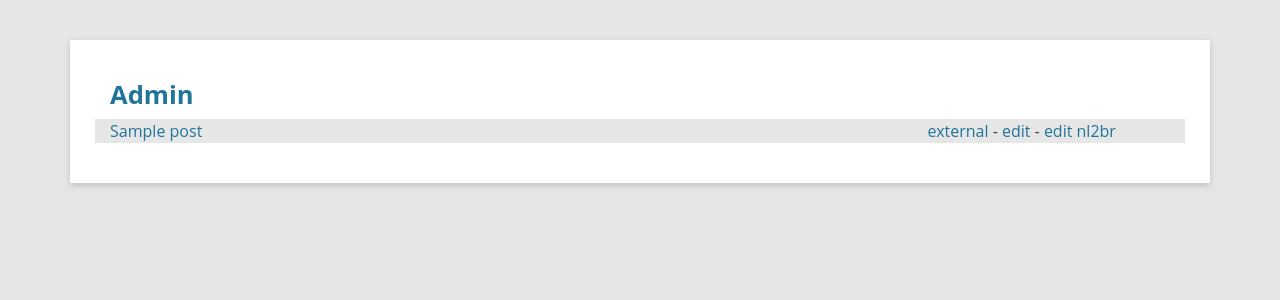
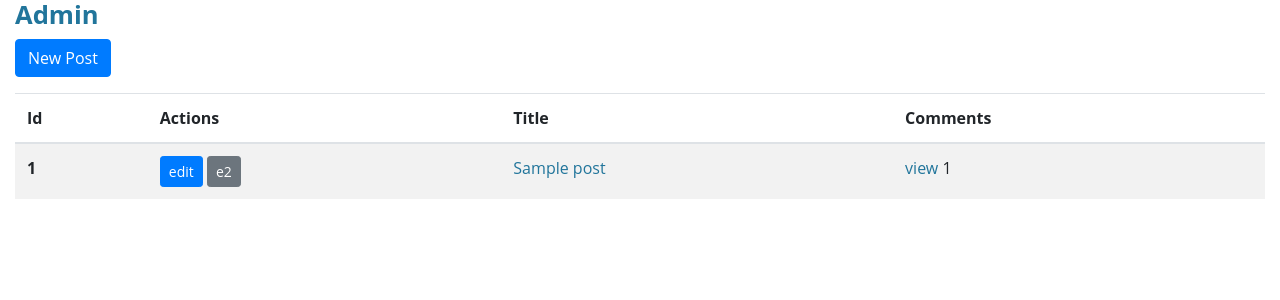
Before and after one commit to firepol/migrate-wordpress-to-google-cloud-python-datastore-blog, a Flask app: template templates/admin_posts.html in a window 1280 px wide. Shown: the top 300 px of the page. Run offline with Flask 2, Linux system fonts and the light colour scheme; the template is opened without the code that fills it: most values are stand-ins (such as "Sample title", 1, 10 or a date in 2020); some libraries are stand-ins or nearby versions.

Commit message:
Improve edit post page and allow new posts
Improve also admin posts page style

```diff
--- a/main.py
+++ b/main.py
@@ -98,14 +98,19 @@ def admin_posts():
 
 @app.route('/admin/post/<post_id>')
 def admin_edit_post(post_id):
-    post = get_post_by_id(post_id)
+    if post_id == 'new':
+        post = {
+            'id': 'new'
+        }
+    else:
+        post = get_post_by_id(post_id)
     return render_template('admin_post.html', post=post)
 
 
 @app.route('/admin/post/<post_id>', methods=['POST'])
 def admin_save_updated_post(post_id):
     request_form = request.form
-    update_post(post_id, request_form)
+    post_id = update_post(post_id, request_form)
     return redirect(url_for('admin_edit_post', post_id=post_id))
 
 
--- a/templates/admin_posts.html
+++ b/templates/admin_posts.html
@@ -8,22 +8,45 @@
   <link rel="stylesheet" href="https://stackpath.bootstrapcdn.com/bootstrap/4.4.1/css/bootstrap.min.css" integrity="sha384-Vkoo8x4CGsO3+Hhxv8T/Q5PaXtkKtu6ug5TOeNV6gBiFeWPGFN9MuhOf23Q9Ifjh" crossorigin="anonymous">
   <link type="text/css" rel="stylesheet" href="{{ url_for('static', filename='style.css') }}">
 </head>
-<body>
-<div class="container">
+<body class="bg-white">
+<div class="container-fluid">
   <h1><a href="/admin/">Admin</a></h1>
 
-  <div class="oddeven-list">
+  <div class="form-group">
+    <a href="/admin/post/new" class="btn btn-primary">New Post</a>
+  </div>
+
+  <table class="table table-striped">
+    <thead>
+      <tr>
+        <th scope="col">Id</th>
+        <th scope="col">Actions</th>
+        <th scope="col">Title</th>
+        <th scope="col">Comments</th>
+      </tr>
+    </thead>
+    <tbody>
   {% for p in posts %}
-  <div class="row">
-    <div class="col-8 col-lg-9">
+  <tr>
+    <th scope="row">{{p.id}}</th>
+    <td class="text-nowrap">
+      <a href="/admin/post/{{p.id}}" class="btn btn-sm btn-primary">edit</a>
+      <a href="/admin/post/{{p.id}}?nl2br=1" class="btn btn-sm btn-secondary" title="Edit adding breaks">e2</a>
+    </td>
+    <td>
       <a href="/{{p.slug}}/" target="_blank">{{ p.title }}</a>
-    </div>
-    <div class="col-4 col-lg-3">
-      <a href="{{CONFIG['external_url']}}/{{p.slug}}" target="_blank">external</a> - <a href="/admin/post/{{p.id}}">edit</a> - <a href="/admin/post/{{p.id}}?nl2br=1">edit nl2br</a>
-    </div>
-  </div>
+      {% if p.post_type == 'page' %}
+      <span class="badge badge-secondary">page</span>
+      {% endif %}
+    </td>
+    <td>
+      <a href="{{CONFIG['external_url']}}/{{p.slug}}" target="_blank" title="Open original post on {{CONFIG['external_url']}}/{{p.slug}}">view</a> {{p.comment_count}}
+    </td>
+  </tr>
+
   {% endfor %}
-  </div>
+    </tbody>
+  </table>
 </div>
 </body>
 </html>
```
Also changed, not shown: datastore_queries.py (+17 -2 lines), templates/admin_post.html (+21 -7 lines).
